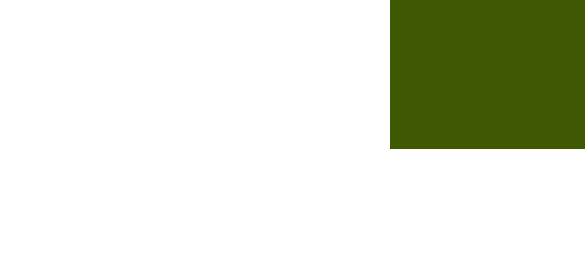
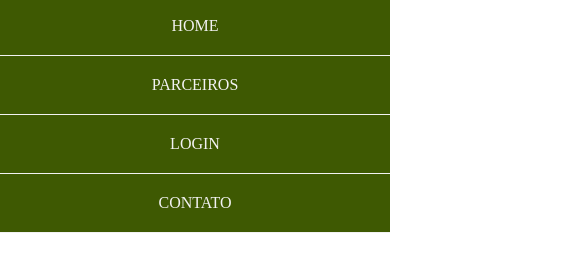
Before and after one commit to Wellpt/TechTeamProject, a plain HTML site: page header.html in a window 390 px wide. Both pictures are taken after a click on the element 366 px from the left and 37 px from the top of the page. Shown: the part 79-350 px from the top of the page, 585 px wide, since content can reach past the window. Drawn offline with Linux system fonts and the light colour scheme.

Commit message:
ajustes de responsividade e hover

```diff
--- a/css/header.css
+++ b/css/header.css
@@ -20,7 +20,8 @@
     transition: 0.3s;
 }
 
-.menu a:hover{
+.menu li:hover{
+    background-color: #5C7346;
     opacity: 0.7;
 }
 
@@ -30,8 +31,8 @@
 }
 
 .nav-list li{
-    padding: 10px;
-    margin-right: 10px;
+    cursor: pointer;
+    padding: 20px;
 }
 
 .logo{
@@ -64,13 +65,25 @@
         position: absolute;
         top: 9vh;
         right: 0;
-        width: 100vh;
+        width: 100%;
         height: auto;
-        background-color: #3E5902;
+        background: #3E5902;
         flex-direction: column;
         align-items: center;
         justify-content: space-around;
         transform: translateX(100%);
+        transition: transform 0.3s ease-in;
+    }
+
+    .nav-list li{
+        text-align: center;
+        width: 100%;
+        padding: 20px 0 20px 0;
+        border-bottom: 1px solid #f2f2f2;
+    }
+
+    .nav-list a{
+        width: 100%;
     }
 
     .nav-list.active{
--- a/header.html
+++ b/header.html
@@ -12,7 +12,7 @@
 
 <body>
     <nav class="menu">
-        <a class="logo" href="">Logo</a>
+        <a class="logo" href="/">Logo</a>
 
         <div class="mobile-menu">
             <div class="line1"></div>
@@ -22,10 +22,10 @@
         </div>
 
         <ul class="nav-list">
-            <li><a href="#">Início</a></li>
-            <li><a href="#">Parceiros</a></li>
-            <li><a href="#">Login</a></li>
-            <li><a href="#">Contato</a></li>
+            <li><a href="/">Home</a></li>
+            <li><a href="/">Parceiros</a></li>
+            <li><a href="/">Login</a></li>
+            <li><a href="/">Contato</a></li>
         </ul>
 
     </nav>
--- a/js/header.js
+++ b/js/header.js
@@ -5,12 +5,17 @@ class MobileNavbar {
         this.navList = document.querySelector(navList);
         this.navLinks = document.querySelectorAll(navLinks);
         this.activeClass = "active";
+        this.handleClick = this.handleClick.bind(this);
 
     }
 
+    handleClick() {
+        console.log(this);
+        this.navList.classList.toggle(this.activeClass);
+    }
+
     addClickEvent() {
-        this.mobileMenu.addEventListener("click", () =>
-        console.log ("Menu ativo"));
+        this.mobileMenu.addEventListener("click", this.handleClick);
     }
 
     init(){
```
